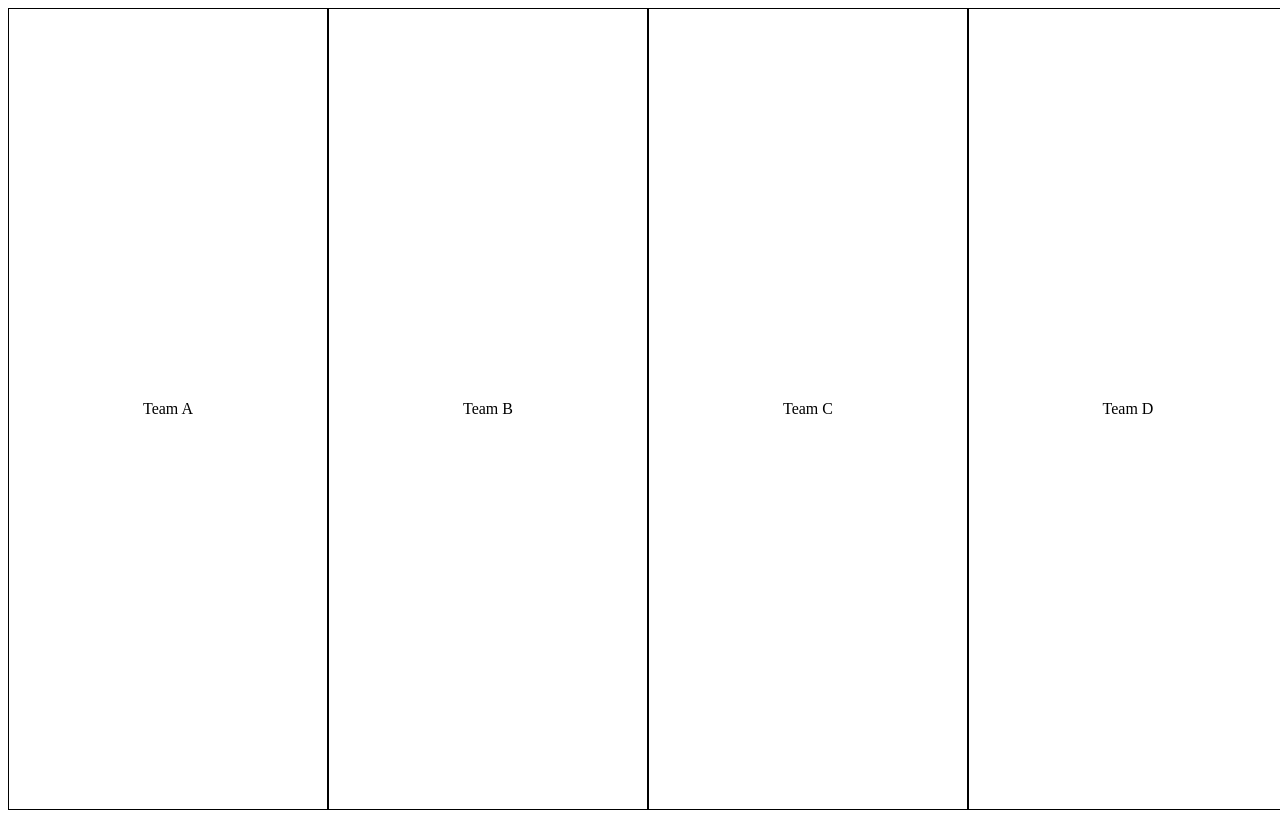
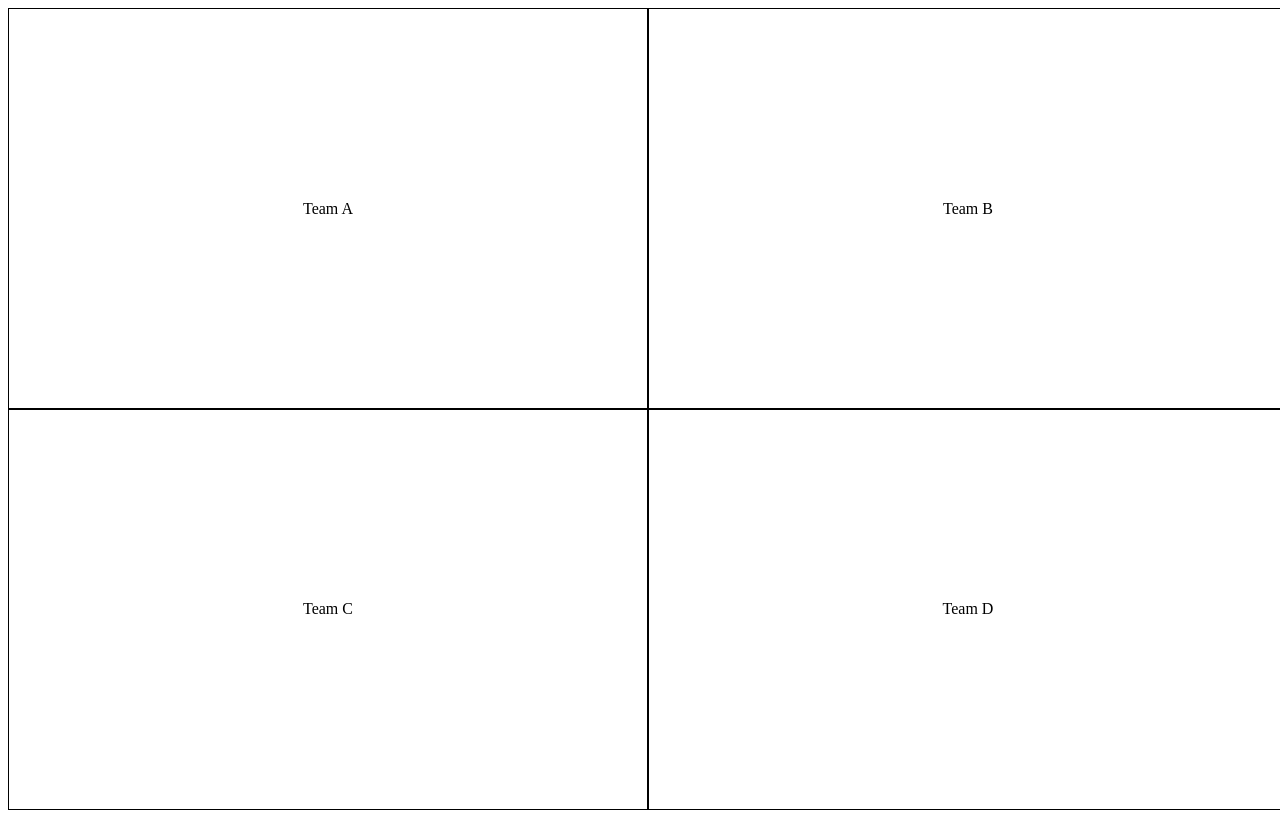
Before and after one commit to tyaustin1/canton-project, a Next.js app: page / in a window 1280 px wide. Built offline with nearby package versions, Linux system fonts and the light colour scheme.

Commit message:
feat: more refactoring

```diff
--- a/app/globals.css
+++ b/app/globals.css
@@ -1,12 +1,19 @@
 /* globals.css */
 .container {
   display: flex;
+  flex-direction: column; /* Stack the rows vertically */
   height: 100vh;
   width: 100vw;
 }
 
+.row {
+  display: flex; /* Arrange sections in a row */
+  width: 100%;
+  height: 50%; /* Each row takes up 50% of the container height */
+}
+
 .section {
-  width: 25%; /* Equivalent to w-1/4 */
+  width: 50%; /* Each section takes up 50% of the row width */
   height: 100%;
   display: flex;
   align-items: center;
--- a/app/page.tsx
+++ b/app/page.tsx
@@ -1,6 +1,7 @@
 export default function Home() {
   return (
       <div className="container">
+        <div className="row">
           <div className="section">
             {/* Section 1 Content */}
             Team A
@@ -9,6 +10,8 @@ export default function Home() {
             {/* Section 2 Content */}
             Team B
           </div>
+        </div>
+        <div className="row">
           <div className="section">
             {/* Section 3 Content */}
             Team C
@@ -18,5 +21,6 @@ export default function Home() {
             Team D
           </div>
         </div>
+      </div>
   );
 }
```
Lines whose indentation alone changed are shown as unchanged.
